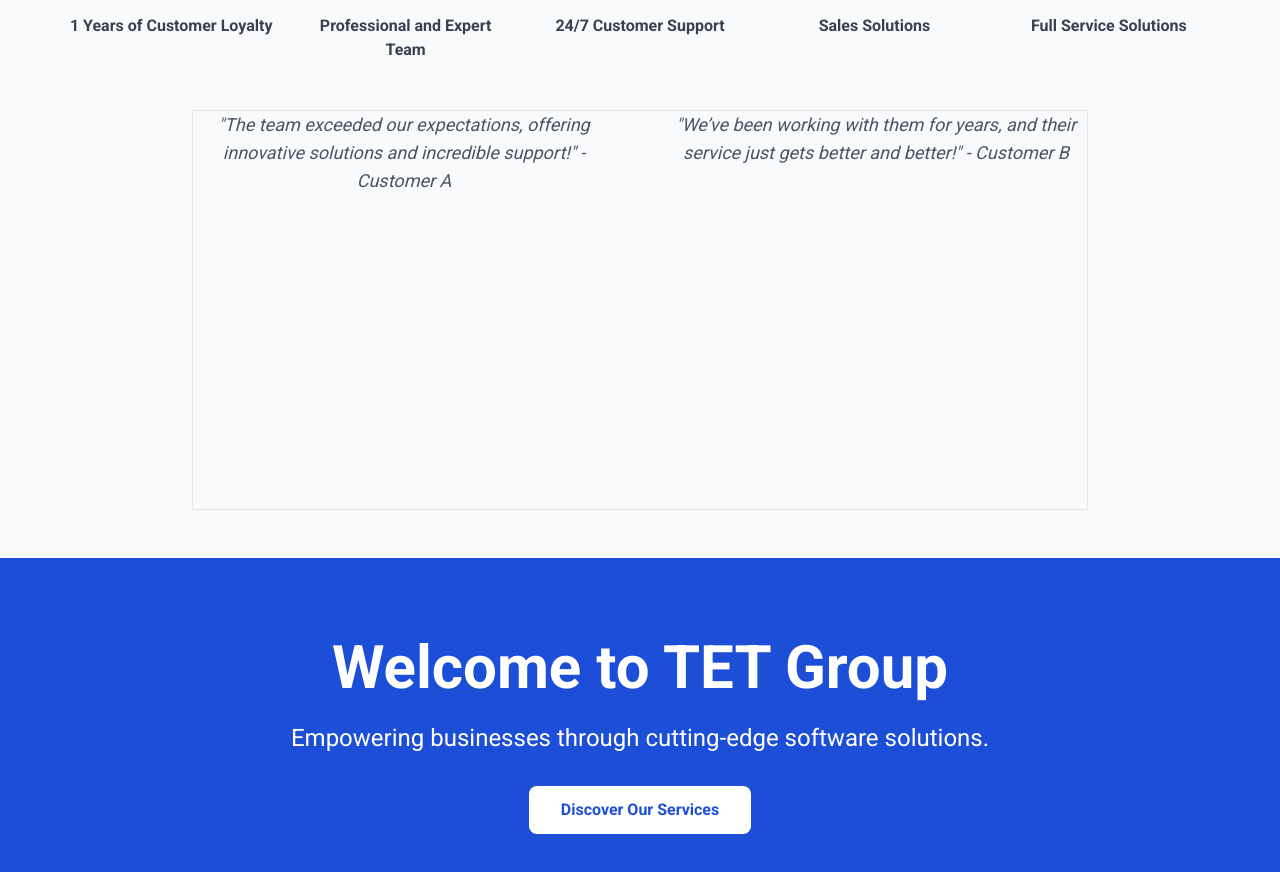
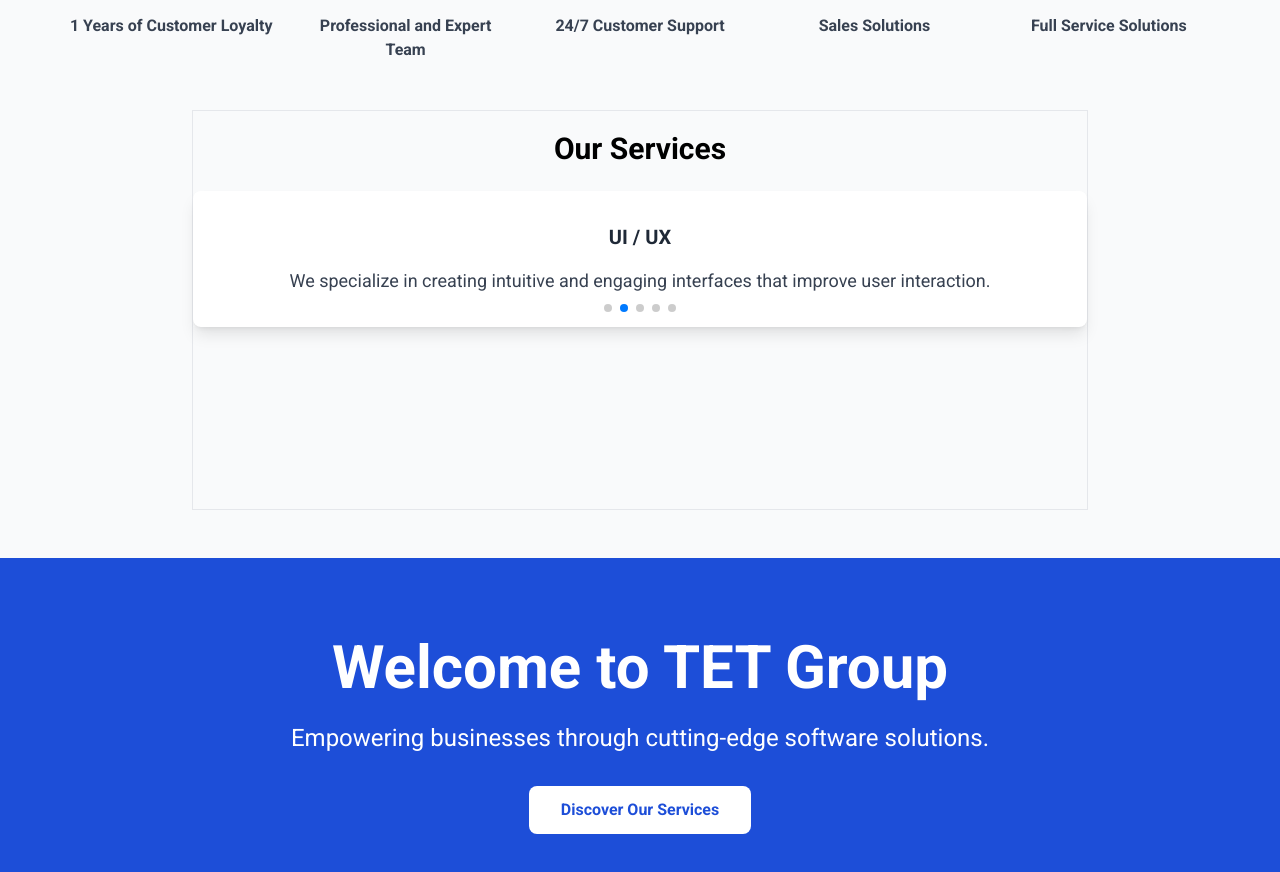
Before and after one commit to tetteam4/Office-Project, a React (Vite) app in the folder Frontend/: page / in a window 1280 px wide. Shown: the part 1818-2690 px from the top of the page. Built offline with nearby package versions, Linux system fonts and the light colour scheme.

Commit message:
What user say slider

```diff
--- a/Frontend/src/Components/Home/BeCreative.jsx
+++ b/Frontend/src/Components/Home/BeCreative.jsx
@@ -1,9 +1,7 @@
 import React from 'react';
 import { FaUsers, FaHeadset, FaRegHandshake, FaRegStar, FaChartLine } from 'react-icons/fa';
-import { Swiper, SwiperSlide } from 'swiper/react';
-import 'swiper/css'; // Import basic Swiper styles
-import 'swiper/css/pagination'; // Import pagination styles
-import 'swiper/css/navigation'; // Import navigation styles (if using arrows)
+
+import Slider from './Slider';
 
 const BeCreativeAndDistinct = () => {
   return (
@@ -40,30 +38,7 @@
 
 
       <div className="max-w-4xl h-[400px] border mx-auto">
-        <Swiper
-          spaceBetween={50}
-          slidesPerView={2}
-          loop={true}
-          pagination={{ clickable: true }}
-          autoplay={{ delay: 3000 }}
-          className="customer-slider"
-        >
-          <SwiperSlide>
-            <p className="text-lg italic text-gray-600">
-              "The team exceeded our expectations, offering innovative solutions and incredible support!" - Customer A
-            </p>
-          </SwiperSlide>
-          <SwiperSlide>
-            <p className="text-lg italic text-gray-600">
-              "We’ve been working with them for years, and their service just gets better and better!" - Customer B
-            </p>
-          </SwiperSlide>
-          <SwiperSlide>
-            <p className="text-lg italic text-gray-600">
-              "A truly professional team that always delivers on time and with quality!" - Customer C
-            </p>
-          </SwiperSlide>
-        </Swiper>
+        <Slider />
       </div>
     </div>
   );
--- a/Frontend/src/Components/Home/Slider.jsx
+++ b/Frontend/src/Components/Home/Slider.jsx
@@ -0,0 +1,82 @@
+import React from "react";
+import { Swiper, SwiperSlide } from "swiper/react";
+import { Navigation, Pagination, Autoplay } from "swiper/modules";
+import { MdArrowForwardIos } from "react-icons/md";
+import { MdArrowBackIos } from "react-icons/md";
+
+import "swiper/css";
+import "swiper/css/navigation";
+import "swiper/css/pagination";
+
+const Slider = () => {
+  const services = [
+    {
+      title: "Web Development",
+      content:
+        "We specialize in creating intuitive and engaging interfaces that improve user interaction.",
+    },
+    {
+      title: "UI / UX",
+      content:
+        "We specialize in creating intuitive and engaging interfaces that improve user interaction.",
+    },
+    {
+      title: "Server & Domain",
+      content:
+        "Our team provides fast, secure server hosting and domain registration services.",
+    },
+    {
+      title: "Google Ads",
+      content:
+        "Our experts create custom Google Ads campaigns to drive traffic and conversions.",
+    },
+    {
+      title: "SEO Services",
+      content:
+        "Our SEO strategies improve your website's ranking, driving more organic traffic.",
+    },
+  ];
+
+  return (
+    <div className="w-full group mt-5 relative">
+      <h2 className="text-3xl font-semibold mb-6 text-center">Our Services</h2>
+      <Swiper
+        modules={[Navigation, Pagination, Autoplay]}
+        pagination={{
+          clickable: true,
+        }}
+        autoplay={{ delay: 4000 }}
+        loop
+        spaceBetween={50}
+        slidesPerView={1}
+        navigation={{
+          nextEl: ".button-next-slide",
+          prevEl: ".button-prev-slide",
+        }}
+        grabCursor={true}
+        className="overflow-hidden shadow-lg cursor-pointer"
+      >
+        {services.map((service, index) => (
+          <SwiperSlide key={index}>
+            <div className="bg-white p-8 rounded-lg shadow-md">
+              <h3 className="text-xl font-bold mb-4 text-gray-800">
+                {service.title}
+              </h3>
+              <p className="text-gray-700 text-lg">{service.content}</p>
+            </div>
+          </SwiperSlide>
+        ))}
+
+        {/* Custom Navigation Buttons */}
+        <div className="button-next-slide group-hover:flex hidden w-[40px] h-[40px] items-center justify-center rounded-full absolute right-10 z-20 bottom-10 bg-white shadow-md">
+          <MdArrowForwardIos />
+        </div>
+        <div className="button-prev-slide group-hover:flex hidden w-[40px] h-[40px] items-center justify-center rounded-full absolute left-10 z-20 bottom-10 bg-white shadow-md">
+          <MdArrowBackIos />
+        </div>
+      </Swiper>
+    </div>
+  );
+};
+
+export default Slider;
```
